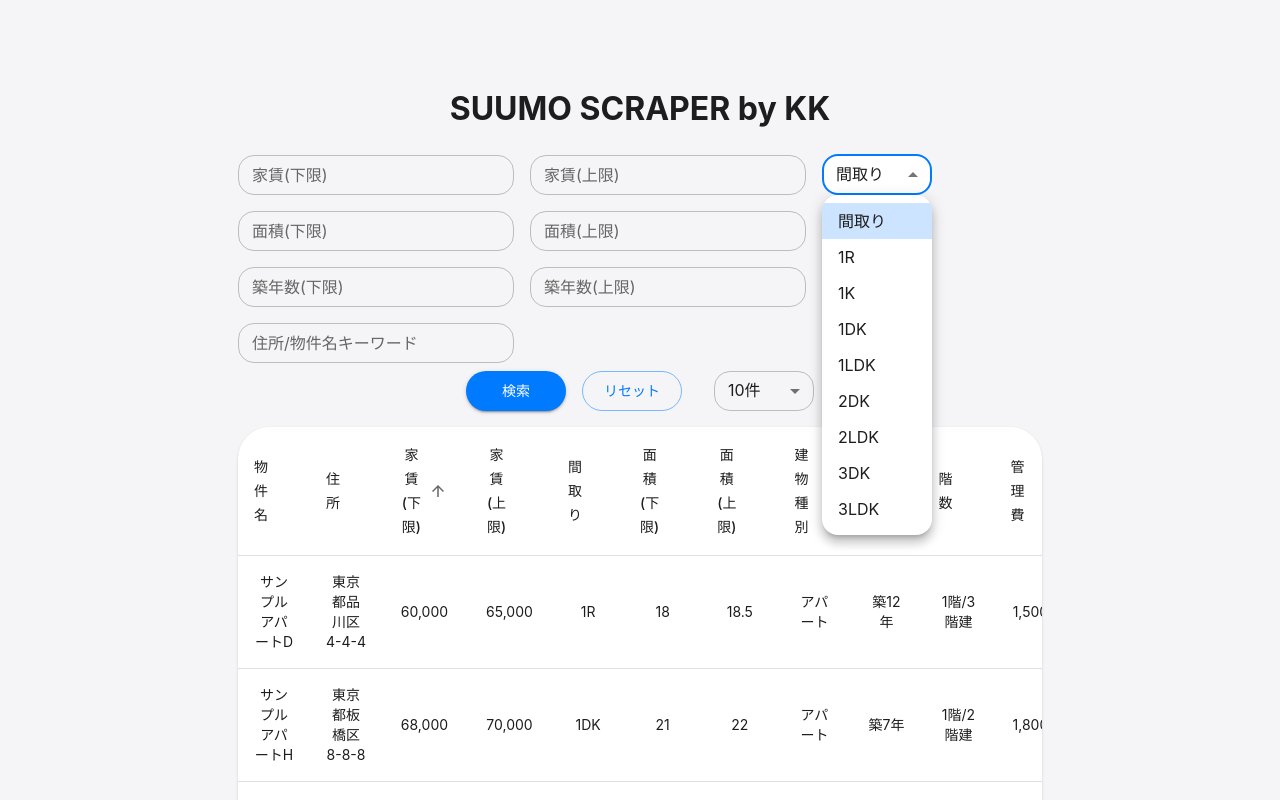
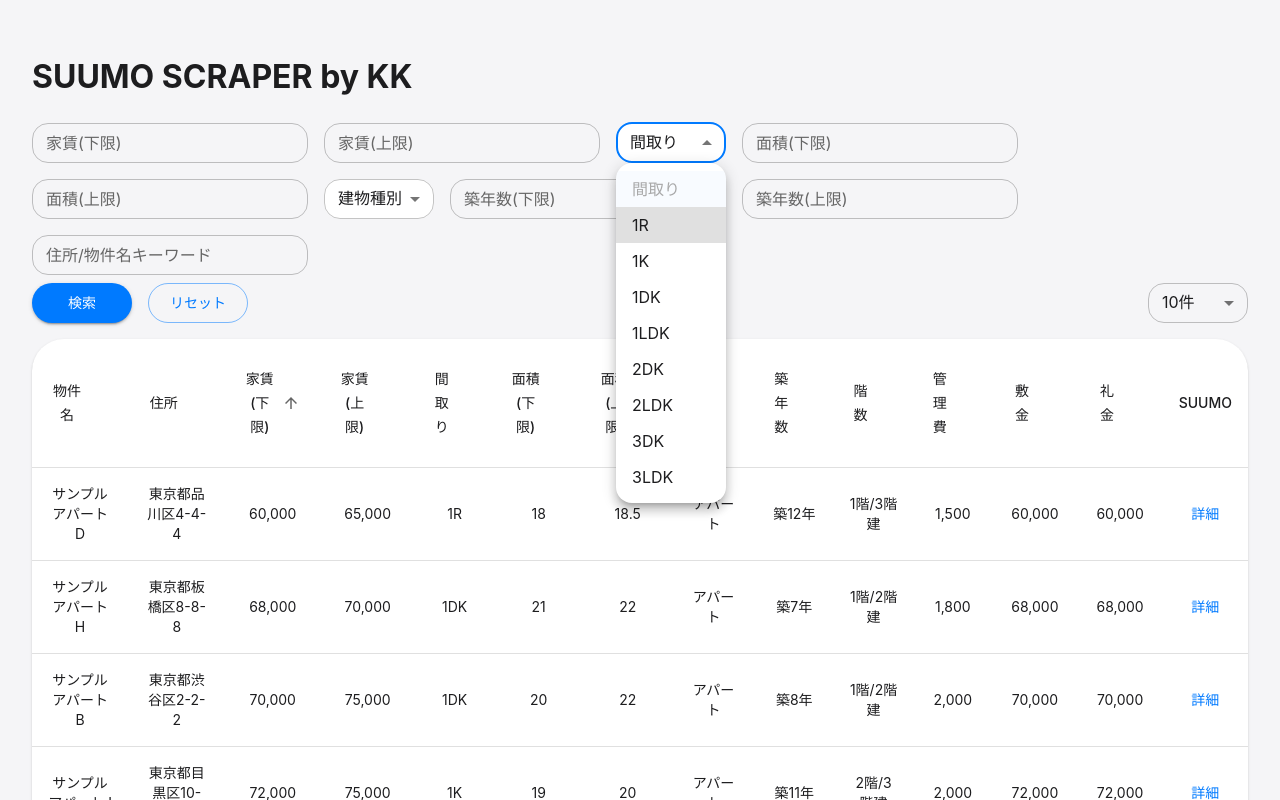
Before and after one commit to KazumasaKoshikawa/home-scraper, a React (Create React App) app: page / in a window 1280 px wide. Both pictures are taken after a click on the element "間取り". Shown: the top 800 px of the page. Built offline with nearby package versions, Linux system fonts and the light colour scheme.

Commit message:
リストUI調整

```diff
--- a/src/App.tsx
+++ b/src/App.tsx
@@ -1,7 +1,7 @@
 import React from "react";
 import { FilterBar } from "./components/FilterBar.tsx";
 import { HomeList } from "./components/HomeList.tsx";
-import { Container, CssBaseline } from "@mui/material";
+import { CssBaseline } from "@mui/material";
 
 // アプリケーションのメインコンポーネント
 export function App() {
@@ -9,25 +9,12 @@
     <>
       {/* MUIのデフォルトスタイルを適用する */}
       <CssBaseline />
-      {/* 画面中央に配置するためのコンテナ。最大幅はmd。上下に余白を持たせている。 */}
-      <Container
-        maxWidth="md"
-        sx={{
-          mx: "auto",
-          minHeight: "100vh",
-          py: 4,
-          display: "flex",
-          flexDirection: "column",
-          alignItems: "center",
-        }}
-      >
       {/* タイトル表示 */}
       <h1>SUUMO SCRAPER by KK</h1>
       {/* フィルタバーを表示する。物件の絞り込みができる。 */}
       <FilterBar />
       {/* 物件リストをテーブル形式で表示する。 */}
       <HomeList />
-      </Container>
     </>
   );
 }
--- a/src/components/FilterBar.tsx
+++ b/src/components/FilterBar.tsx
@@ -82,8 +82,11 @@
           displayEmpty
           size="small"
           sx={{ minWidth: 110, bgcolor: "#fff", borderRadius: 1 }}
+          renderValue={(selected) => selected || "間取り"}
         >
-          <MenuItem value="">間取り</MenuItem>
+          <MenuItem value="" disabled hidden>
+            間取り
+          </MenuItem>
           {layouts
             .filter((l) => l)
             .map((l) => (
@@ -117,8 +120,11 @@
           displayEmpty
           size="small"
           sx={{ minWidth: 110, bgcolor: "#fff", borderRadius: 1 }}
+          renderValue={(selected) => selected || "建物種別"}
         >
-          <MenuItem value="">建物種別</MenuItem>
+          <MenuItem value="" disabled hidden>
+            建物種別
+          </MenuItem>
           {buildingTypes
             .filter((t) => t)
             .map((t) => (
@@ -154,7 +160,9 @@
           sx={{ minWidth: 140 }}
         />
       </Box>
-      <Box sx={{ display: "flex", gap: 2, mb: 2 }}>
+      <Box sx={{ display: "flex", justifyContent: "space-between", mb: 2 }}>
+        {/* 左側：検索・リセット */}
+        <Box sx={{ display: "flex", gap: 2 }}>
           <Button
             variant="contained"
             color="primary"
@@ -171,7 +179,8 @@
           >
             リセット
           </Button>
-        {/* ページング件数選択 */}
+        </Box>
+        {/* 右側：ページング件数選択 */}
         <Select
           value={pageSize}
           onChange={(e) => setPageSize(Number(e.target.value))}
--- a/src/index.tsx
+++ b/src/index.tsx
@@ -32,10 +32,17 @@
     {/* MUIのテーマとCSSリセットを全体に適用する */}
     <ThemeProvider theme={theme}>
       <CssBaseline />
-      {/* 画面中央に配置するためのコンテナ。最大幅はmd。上下に余白を持たせている。 */}
-      <Container maxWidth="md" sx={{ py: 4 }}>
-        {/* アプリ全体の状態管理ProviderでAppをラップする */}
+      {/*
+        画面中央に配置するためのコンテナ
+        maxWidth={false}を設定しないと、左右余白が広くなってしまう。
+      */}
+      <Container
+        maxWidth={false}
+        disableGutters
+        sx={{ py: 4, width: "95%", margin: "0 auto" }}
+      >
         <AppProvider>
+          {/* アプリケーションのメインコンポーネント */}
           <App />
         </AppProvider>
       </Container>
```
Also changed, not shown: 1 other file (tests, documents, lock files or other folders). Lines whose indentation alone changed are shown as unchanged.
